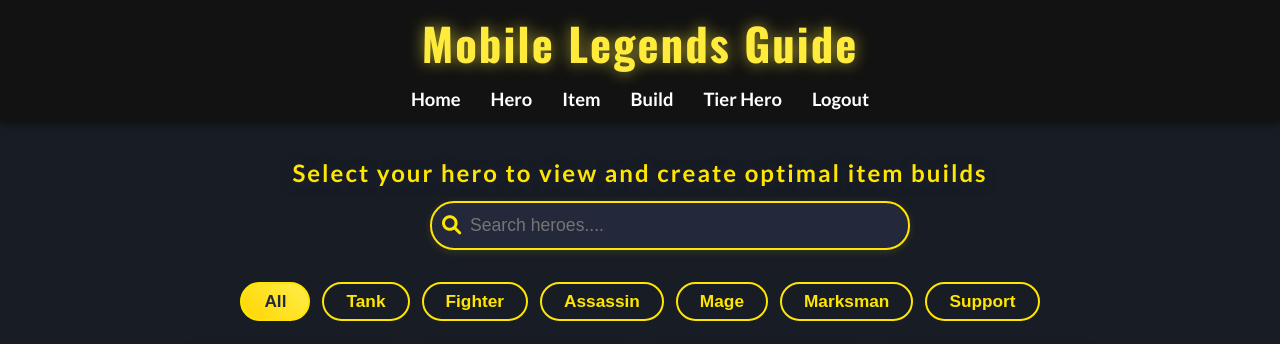
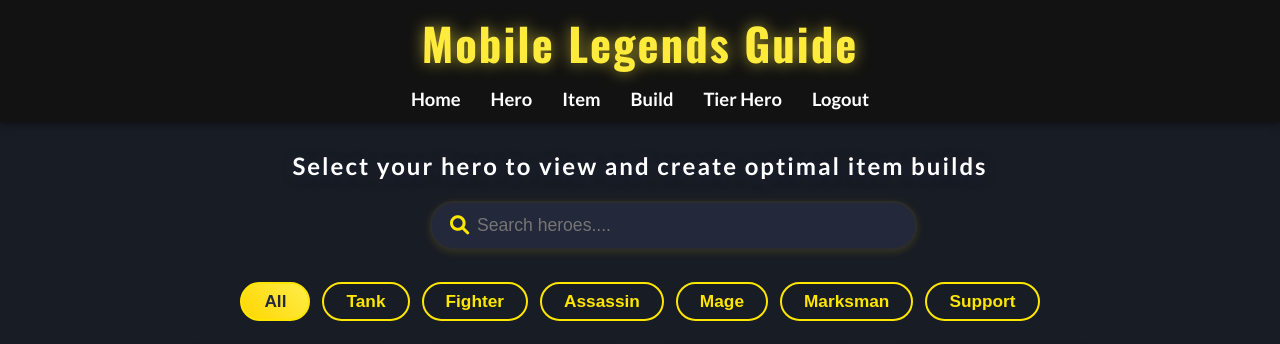
Before and after one commit to asrul650/project-psi, a PHP site: page /User/build.php in a window 1280 px wide. Shown: the top 344 px of the page. Run offline with PHP 8.4, Linux system fonts and the light colour scheme; data comes from the database, SQL or seed files in the repository; data that the repository does not hold is empty.

Commit message:
memperbarui tampilan

```diff
--- a/User/build.php
+++ b/User/build.php
@@ -113,12 +113,12 @@ $emblemsData = [
     <style>
         body { background: #181c24; }
         .build-title {
-            color: #ffe600;
+            color: #ffffff;
             text-align: center;
             font-size: 1.5rem;
             font-weight: bold;
-            margin-top: 32px;
-            margin-bottom: 8px;
+            margin-top: 25px;
+            margin-bottom: 15px;
             letter-spacing: 2px;
             text-shadow: 0 2px 12px #232b4a99;
         }
@@ -133,7 +133,7 @@ $emblemsData = [
             justify-content: center;
             align-items: center;
             gap: 12px;
-            margin-bottom: 24px;
+            margin-bottom: 30px;
         }
         .build-filter-btn {
             background: none;
@@ -164,18 +164,18 @@ $emblemsData = [
         }
         .build-search-box input {
             width: 100%;
-            padding: 12px 18px 12px 38px;
+            padding: 12px 18px 12px 45px;
             border-radius: 24px;
-            border: 2px solid #ffe600;
+            border: 2px solid #2c2c2c;
             background: #23283a;
-            color: #ffe600;
+            color: #ffffff;
             font-size: 1.1rem;
             outline: none;
             box-shadow: 0 2px 8px #ffe60022;
         }
         .build-search-box .fa-search {
             position: absolute;
-            left: 12px;
+            left: 20px;
             top: 50%;
             transform: translateY(-50%);
             color: #ffe600;
```
Also changed, not shown: User/hero.php (+11 -10 lines).
